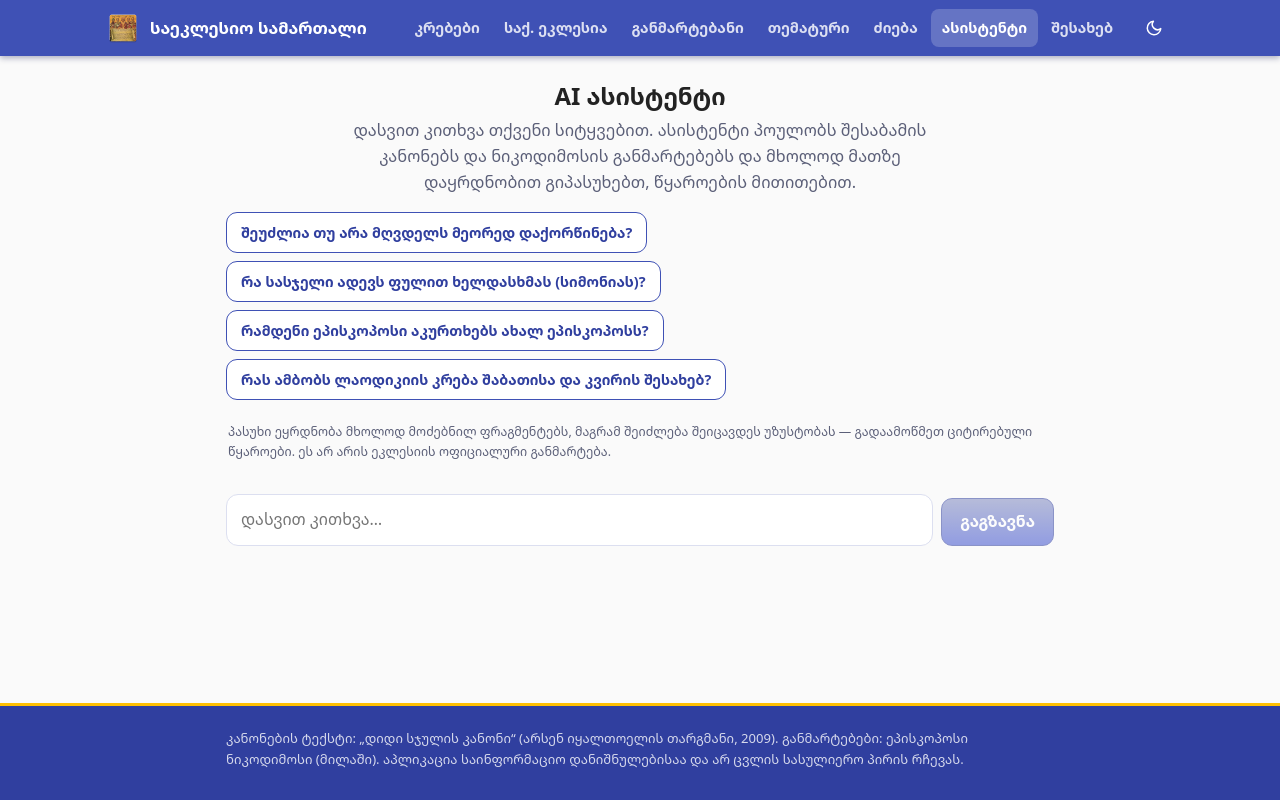
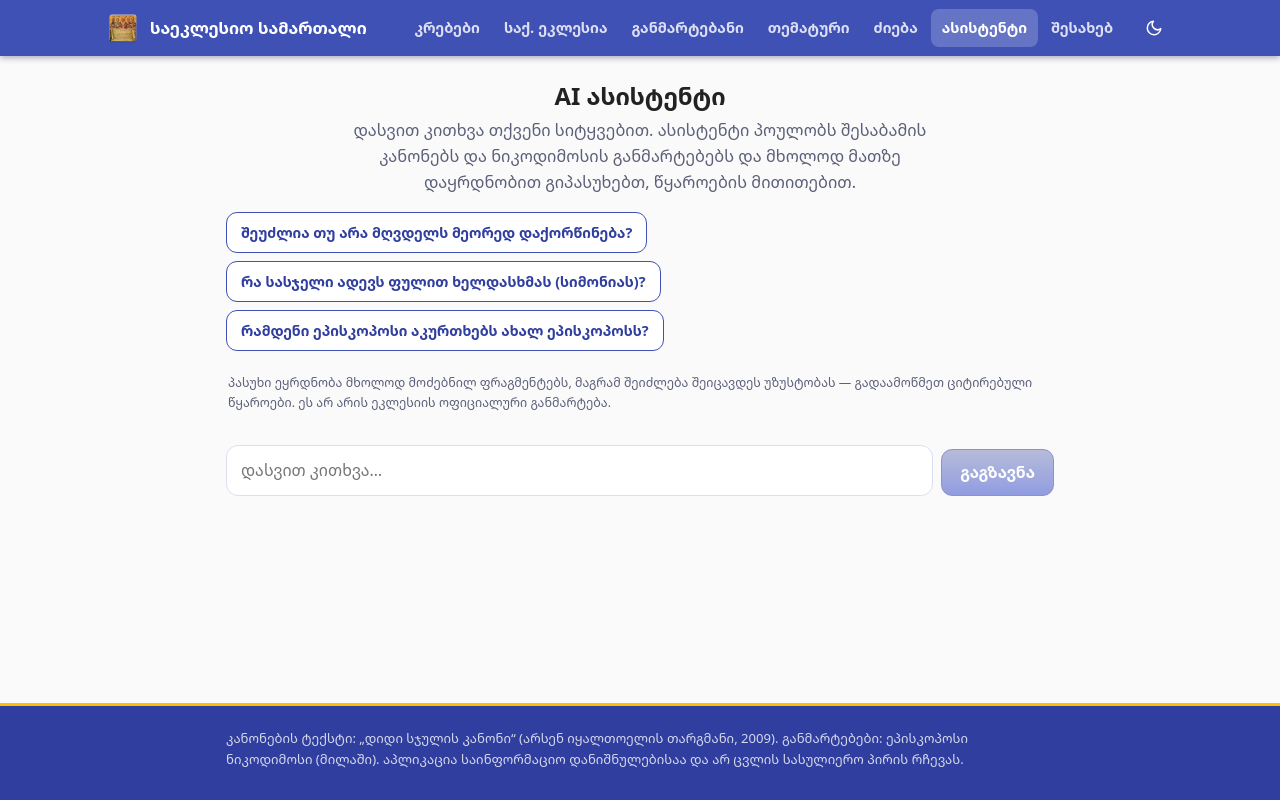
Before and after one commit to tedo881/kanoni, a Next.js app: page /assistant in a window 1280 px wide. Built offline with nearby package versions, Linux system fonts and the light colour scheme.

Commit message:
added swap animation

```diff
--- a/components/Chat.tsx
+++ b/components/Chat.tsx
@@ -25,7 +25,6 @@ const SUGGESTIONS = [
   "შეუძლია თუ არა მღვდელს მეორედ დაქორწინება?",
   "რა სასჯელი ადევს ფულით ხელდასხმას (სიმონიას)?",
   "რამდენი ეპისკოპოსი აკურთხებს ახალ ეპისკოპოსს?",
-  "რას ამბობს ლაოდიკიის კრება შაბათისა და კვირის შესახებ?",
 ];
 
 function inline(text: string, msgIdx: number): ReactNode[] {
@@ -129,6 +128,15 @@ export default function Chat() {
     const ctl = (abort.current = new AbortController());
     const patch = (fn: (m: M) => M) =>
       setMsgs((all) => all.map((m, i) => (i === all.length - 1 ? fn(m) : m)));
+    const BUSY_MSG = "სერვერი გადატვირთულია, სცადეთ მოგვიანებით.";
+    let gotText = false,
+      gotInfo = false,
+      failed = false;
+    const fail = (detail: unknown) => {
+      failed = true;
+      console.error("[chat] შეცდომა:", detail);
+      patch((m) => ({ ...m, error: BUSY_MSG }));
+    };
     try {
       const res = await fetch("/api/chat", {
         method: "POST",
@@ -140,7 +148,7 @@ export default function Chat() {
       });
       if (!res.ok || !res.body) {
         const j = await res.json().catch(() => ({}));
-        throw new Error(j.error ?? `შეცდომა ${res.status}`);
+        throw new Error(`HTTP ${res.status}: ${j.error ?? "უცნობი შეცდომა"}`);
       }
       const reader = res.body.getReader();
       const dec = new TextDecoder();
@@ -157,16 +165,20 @@ export default function Chat() {
           const ev = JSON.parse(line);
           if (ev.type === "sources")
             patch((m) => ({ ...m, sources: ev.sources }));
-          else if (ev.type === "delta")
+          else if (ev.type === "delta") {
+            gotText = true;
             patch((m) => ({ ...m, content: m.content + ev.text }));
-          else if (ev.type === "info") patch((m) => ({ ...m, info: ev.text }));
-          else if (ev.type === "error")
-            patch((m) => ({ ...m, error: ev.message }));
+          } else if (ev.type === "info") {
+            gotInfo = true;
+            patch((m) => ({ ...m, info: ev.text }));
+          } else if (ev.type === "error") fail(ev.message);
         }
       }
+      // ცარიელი პასუხი (სერვისმა არაფერი დააბრუნა)
+      if (!gotText && !gotInfo && !failed && !ctl.signal.aborted)
+        fail("ცარიელი პასუხი");
     } catch (e) {
-      if ((e as Error).name !== "AbortError")
-        patch((m) => ({ ...m, error: (e as Error).message }));
+      if ((e as Error).name !== "AbortError") fail(e);
     } finally {
       patch((m) => ({ ...m, pending: false }));
       setBusy(false);
@@ -294,7 +306,7 @@ export default function Chat() {
                 Math.min(e.target.scrollHeight, 160) + "px";
             }}
             onKeyDown={(e) => {
-              // კომპიუტერზე Enter აგზავნის; ტელეფონზე (ეკრანული კლავიატურა) Enter ახალ ხაზს ნიშნავს აქ ეერორებია
+              // კომპიუტერზე Enter აგზავნის; ტელეფონზე (ეკრანული კლავიატურა) Enter ახალ ხაზს ნიშნავს
               const touch = window.matchMedia("(pointer: coarse)").matches;
               if (e.key === "Enter" && !e.shiftKey && !touch) {
                 e.preventDefault();
@@ -320,199 +332,3 @@ export default function Chat() {
     </>
   );
 }
-// "use client";
-// import Link from "next/link";
-// import { Fragment, useEffect, useRef, useState, type ReactNode } from "react";
-
-// type Part = { comm: boolean; head: string; text: string };
-// type Src = { n: number; label: string; href?: string; kind: string; excerpt: string; commHref?: string; parts?: Part[] };
-// type M = { role: "user" | "assistant"; content: string; sources?: Src[]; info?: string; error?: string; pending?: boolean };
-
-// const SUGGESTIONS = [
-//   "შეუძლია თუ არა მღვდელს მეორედ დაქორწინება?",
-//   "რა სასჯელი ადევს ფულით ხელდასხმას (სიმონიას)?",
-//   "რამდენი ეპისკოპოსი აკურთხებს ახალ ეპისკოპოსს?",
-//   "რას ამბობს ლაოდიკიის კრება შაბათისა და კვირის შესახებ?",
-// ];
-
-// function inline(text: string, msgIdx: number): ReactNode[] {
-//   return text.split(/(\*\*[^*]+\*\*|(?:\[\d+\])+)/g).map((part, i) => {
-//     if (part.startsWith("**") && part.endsWith("**")) return <strong key={i}>{part.slice(2, -2)}</strong>;
-//     if (/^(\[\d+\])+$/.test(part)) {
-//       return (
-//         <Fragment key={i}>
-//           {[...part.matchAll(/\[(\d+)\]/g)].map((m, k) => (
-//             <a key={k} className="cite" href={`#src-${msgIdx}-${m[1]}`}>{m[1]}</a>
-//           ))}
-//         </Fragment>
-//       );
-//     }
-//     return <Fragment key={i}>{part}</Fragment>;
-//   });
-// }
-
-// function Answer({ text, idx }: { text: string; idx: number }) {
-//   const blocks = text.split(/\n{2,}/);
-//   return (
-//     <>
-//       {blocks.map((b, i) => {
-//         const lines = b.split("\n").filter(Boolean);
-//         if (lines.length && lines.every((l) => /^\s*([-*•]|\d+[.)])\s+/.test(l))) {
-//           return <ul key={i}>{lines.map((l, j) => <li key={j}>{inline(l.replace(/^\s*([-*•]|\d+[.)])\s+/, ""), idx)}</li>)}</ul>;
-//         }
-//         return <p key={i}>{lines.map((l, j) => <Fragment key={j}>{j > 0 && <br />}{inline(l, idx)}</Fragment>)}</p>;
-//       })}
-//     </>
-//   );
-// }
-
-// export default function Chat() {
-//   const [msgs, setMsgs] = useState<M[]>([]);
-//   const [input, setInput] = useState("");
-//   const [busy, setBusy] = useState(false);
-//   const bottom = useRef<HTMLDivElement>(null);
-//   const abort = useRef<AbortController | null>(null);
-//   const area = useRef<HTMLTextAreaElement>(null);
-//   const stick = useRef(true); // ქვემოთ ვართ? მაშინ პასუხს მივყვეთ, სხვა შემთხვევაში მომხმარებელს ხელს არ შევუშლით
-
-//   useEffect(() => {
-//     const onScroll = () => { stick.current = window.innerHeight + window.scrollY >= document.documentElement.scrollHeight - 220; };
-//     window.addEventListener("scroll", onScroll, { passive: true });
-//     return () => window.removeEventListener("scroll", onScroll);
-//   }, []);
-//   useEffect(() => { if (stick.current) bottom.current?.scrollIntoView({ block: "end" }); }, [msgs]);
-
-//   function reset() {
-//     abort.current?.abort(); // მიმდინარე პასუხი შეწყდეს
-//     setMsgs([]);
-//     setInput("");
-//     setBusy(false);
-//     stick.current = true;
-//     if (area.current) area.current.style.height = "auto";
-//     window.scrollTo({ top: 0 });
-//   }
-
-//   async function send(text: string) {
-//     const q = text.trim();
-//     if (!q || busy) return;
-//     const history = [...msgs.filter((m) => !m.error), { role: "user", content: q } as M];
-//     setMsgs([...history, { role: "assistant", content: "", pending: true }]);
-//     setInput("");
-//     if (area.current) area.current.style.height = "auto";
-//     stick.current = true;
-//     setBusy(true);
-//     const ctl = (abort.current = new AbortController());
-//     const patch = (fn: (m: M) => M) => setMsgs((all) => all.map((m, i) => (i === all.length - 1 ? fn(m) : m)));
-//     try {
-//       const res = await fetch("/api/chat", {
-//         method: "POST", signal: ctl.signal, headers: { "Content-Type": "application/json" },
-//         body: JSON.stringify({ messages: history.map(({ role, content }) => ({ role, content })) }),
-//       });
-//       if (!res.ok || !res.body) {
-//         const j = await res.json().catch(() => ({}));
-//         throw new Error(j.error ?? `შეცდომა ${res.status}`);
-//       }
-//       const reader = res.body.getReader();
-//       const dec = new TextDecoder();
-//       let buf = "";
-//       for (;;) {
-//         const { done, value } = await reader.read();
-//         if (done) break;
-//         buf += dec.decode(value, { stream: true });
-//         let nl: number;
-//         while ((nl = buf.indexOf("\n")) >= 0) {
-//           const line = buf.slice(0, nl).trim();
-//           buf = buf.slice(nl + 1);
-//           if (!line) continue;
-//           const ev = JSON.parse(line);
-//           if (ev.type === "sources") patch((m) => ({ ...m, sources: ev.sources }));
-//           else if (ev.type === "delta") patch((m) => ({ ...m, content: m.content + ev.text }));
-//           else if (ev.type === "info") patch((m) => ({ ...m, info: ev.text }));
-//           else if (ev.type === "error") patch((m) => ({ ...m, error: ev.message }));
-//         }
-//       }
-//     } catch (e) {
-//       if ((e as Error).name !== "AbortError") patch((m) => ({ ...m, error: (e as Error).message }));
-//     } finally {
-//       patch((m) => ({ ...m, pending: false }));
-//       setBusy(false);
-//     }
-//   }
-
-//   return (
-//     <>
-//       {msgs.length === 0 && (
-//         <>
-//           <div className="chips" role="list">
-//             {SUGGESTIONS.map((s) => <button key={s} className="chip" role="listitem" onClick={() => send(s)}>{s}</button>)}
-//           </div>
-//         </>
-//       )}
-//       <div className="chat" aria-live="polite">
-//         {msgs.map((m, i) => (
-//           <div key={i} className={`msg ${m.role}`}>
-//             <div className="bubble">
-//               {m.role === "user" ? m.content : (
-//                 <>
-//                   {m.content ? <Answer text={m.content} idx={i} /> : m.pending && !m.info && !m.error ? <span className="dots">ვეძებ კანონებში</span> : null}
-//                   {m.info && <div className="notice">{m.info}</div>}
-//                   {m.error && <div className="notice error" role="alert">{m.error}</div>}
-//                 </>
-//               )}
-//             </div>
-//             {m.sources && m.sources.length > 0 && (
-//               <details className="sources" open={!!m.info}>
-//                 <summary>წყაროები ({m.sources.length})</summary>
-//                 {m.sources.map((s) => (
-//                   <div className="src" id={`src-${i}-${s.n}`} key={s.n}>
-//                     <div className="t">
-//                       <span className="badge">{s.n}</span>
-//                       {s.href ? <Link href={s.href}>{s.label}</Link> : s.label}
-//                     </div>
-//                     {s.parts?.length ? (
-//                       s.parts.map((p, k) => (
-//                         <div className={`part${p.comm ? " comm" : ""}`} key={k}>
-//                           <span className="ph">{p.comm ? "ნიკოდიმოსის განმარტება" : p.head || "კანონის ტექსტი"}</span>
-//                           <p>{p.text}…</p>
-//                         </div>
-//                       ))
-//                     ) : (
-//                       <p>{s.excerpt}…</p>
-//                     )}
-//                     {s.commHref && <Link className="more" href={s.commHref}>სრული განმარტება →</Link>}
-//                   </div>
-//                 ))}
-//               </details>
-//             )}
-//           </div>
-//         ))}
-//         <div ref={bottom} />
-//       </div>
-//       <p className="disclaimer">პასუხი ეყრდნობა მხოლოდ მოძებნილ ფრაგმენტებს, მაგრამ შეიძლება შეიცავდეს უზუსტობას — გადაამოწმეთ ციტირებული წყაროები. ეს არ არის ეკლესიის ოფიციალური განმარტება.</p>
-//       <div className="composer">
-//         {msgs.length > 0 && (
-//           <button type="button" className="newchat" onClick={reset}>
-//             <svg width="15" height="15" viewBox="0 0 24 24" fill="none" stroke="currentColor" strokeWidth="2.2" strokeLinecap="round" strokeLinejoin="round" aria-hidden="true"><path d="M3 12a9 9 0 1 0 3-6.7L3 8" /><path d="M3 3v5h5" /></svg>
-//             ახალი საუბარი
-//           </button>
-//         )}
-//         <form onSubmit={(e) => { e.preventDefault(); send(input); }}>
-//           <textarea
-//             ref={area} rows={1} value={input} enterKeyHint="send" placeholder="დასვით კითხვა…" aria-label="კითხვა"
-//             onChange={(e) => { setInput(e.target.value); e.target.style.height = "auto"; e.target.style.height = Math.min(e.target.scrollHeight, 160) + "px"; }}
-//             onKeyDown={(e) => {
-//               // კომპიუტერზე Enter აგზავნის; ტელეფონზე (ეკრანული კლავიატურა) Enter ახალ ხაზს ნიშნავს
-//               const touch = window.matchMedia("(pointer: coarse)").matches;
-//               if (e.key === "Enter" && !e.shiftKey && !touch) { e.preventDefault(); send(input); }
-//             }}
-//           />
-//           {busy ? (
-//             <button type="button" className="btn ghost" onClick={() => abort.current?.abort()}>შეწყვეტა</button>
-//           ) : (
-//             <button className="btn" type="submit" disabled={!input.trim()}>გაგზავნა</button>
-//           )}
-//         </form>
-//       </div>
-//     </>
-//   );
-// }
```
